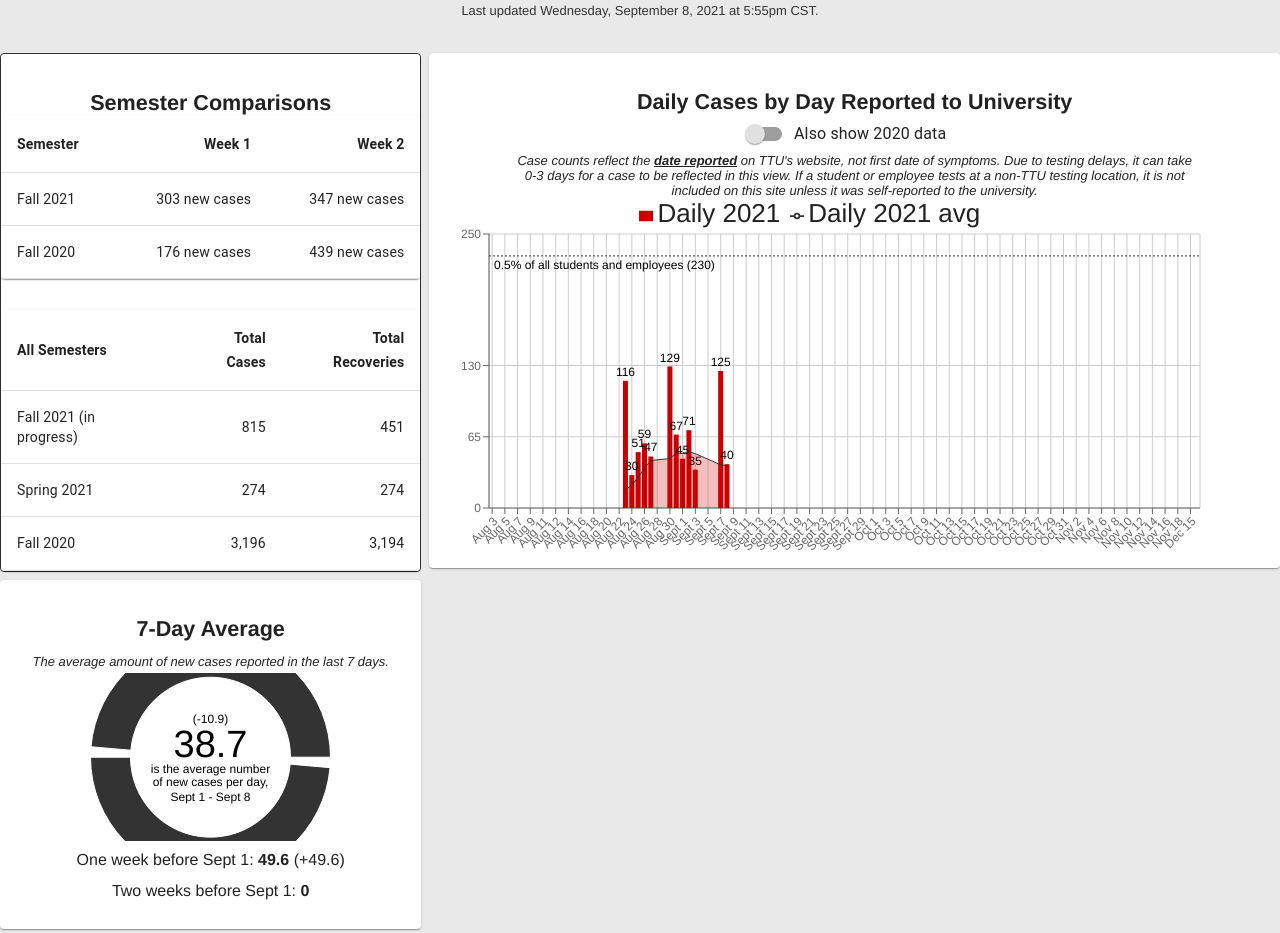
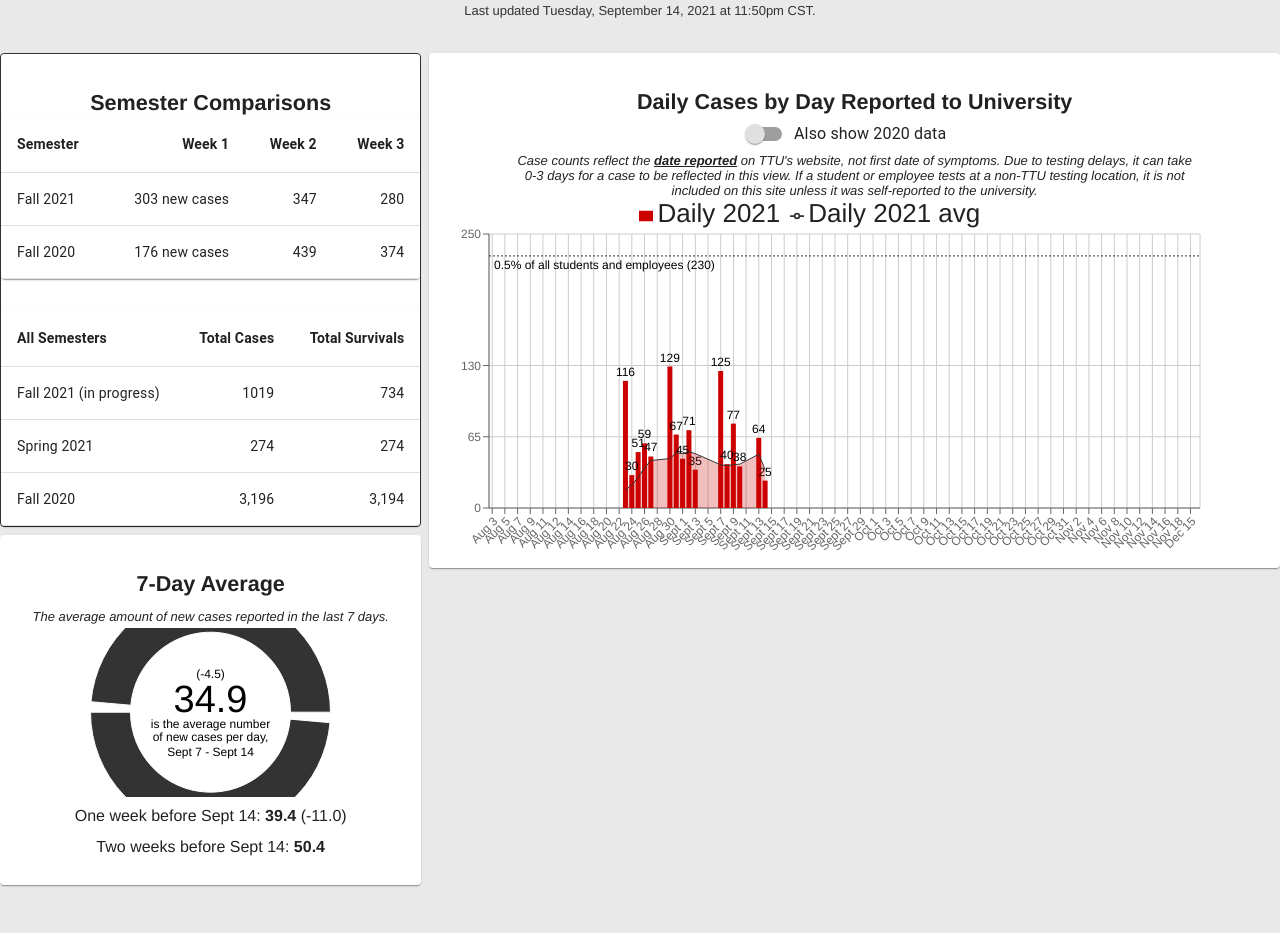
Before and after one commit to adrianaholley/adrianaholley.github.io, a React (Create React App) app: page /#/daily in a window 1280 px wide. Shown: the part 220-1153 px from the top of the page. After the commit the page ends 1109 px from the top, so only its background shows below. Built offline with nearby package versions, Linux system fonts and the light colour scheme.

Commit message:
add fri sept 10 2021 thru tues sept 14 2021

```diff
--- a/src/Newpie.js
+++ b/src/Newpie.js
@@ -9,15 +9,18 @@ const data01 = [{ name: 'Group A', value: 10 }, { name: 'Group B', value: 10 }]
 
 var today = fall2020[todayinarray]
 var weekago = fall2020[todayinarray - 7]
+var twoweeksago = fall2020[todayinarray - 14]
 
 var todaydate = today.Date
 var weekagodate = weekago.Date
+
 var avgtoday = today["Daily 2021 avg"]
 var avgaweekago = weekago["Daily 2021 avg"]
-var avgtwoweeksago = (0)
+var avgtwoweeksago = twoweeksago["Daily 2021 avg"]
 
-var avgtodaychange = "(" + (avgtoday-avgaweekago).toFixed(1) + ")"
-var avgaweekagochange = "(+" + (avgaweekago-avgtwoweeksago) + ")"
+var avgtodaychange = (avgtoday-avgaweekago).toFixed(1)
+var avgaweekagochange = (avgaweekago-avgtwoweeksago).toFixed(1)
+
 class Newpie extends Component {
 
 
@@ -33,7 +36,7 @@ class Newpie extends Component {
                 <ResponsiveContainer width={'100%'} height={"100%"} aspect={isMobile ? ('1.6') : ('2.5')}>
                     <PieChart margin={{ top: 0, left: 0, right: 0, bottom: 0 }} >
                         <Pie data={data01} innerRadius={80} outerRadius={120} fill="#8884d8" paddingAngle={5}>
-                            <Label value={avgtodaychange} position="centerBottom" className='label-top-top' fontSize='12px' />
+                            <Label value={"(" + avgtodaychange + ")"} position="centerBottom" className='label-top-top' fontSize='12px' />
                             <Label value={avgtoday} position="centerBottom" className='label' fontSize='38px' />
                             <Label value="is the average number" position="center" className='label-top' fontSize='12px' />
                             <Label value="of new cases per day, " position="center" className='label-middle' fontSize='12px' />
@@ -44,9 +47,9 @@ class Newpie extends Component {
                 </ResponsiveContainer>
 
                 {/* past projections */}
-                <a><font size="3">One week before {weekagodate}:<b> {avgaweekago} </b> {avgaweekagochange}</font></a>
+                <a><font size="3">One week before {todaydate}:<b> {avgaweekago}</b> ({avgaweekagochange})</font></a>
                 <br />
-                <a><font size="3">Two weeks before {weekagodate}:<b> {avgtwoweeksago}</b></font></a>
+                <a><font size="3">Two weeks before {todaydate}:<b> {avgtwoweeksago}</b></font></a>
 
                 {/* disclaimer */}
                 <p className="popinfo"><i><font size="2">
--- a/src/SemesterComparisons.js
+++ b/src/SemesterComparisons.js
@@ -10,8 +10,8 @@ import Paper from '@material-ui/core/Paper';
 import { Component } from 'react';
 import { fall2020, todayinarray } from './fall2020';
 
-function createData(name, calories, fat) {
-    return { name, calories, fat};
+function createData(name, calories, fat, week3) {
+    return { name, calories, fat, week3};
   }
 
 const rows = [
@@ -21,8 +21,8 @@ const rows = [
   ];
 
 const otherRows = [
-    createData('Fall 2021', '303 new cases', '347 new cases'),
-    createData('Fall 2020', '176 new cases', '439 new cases')
+    createData('Fall 2021', '303 new cases', '347', '280'),
+    createData('Fall 2020', '176 new cases', '439', '374')
 ]
 
 class SemesterComparisons extends Component {
@@ -41,6 +41,7 @@ class SemesterComparisons extends Component {
                                 <TableCell><b>Semester</b></TableCell>
                                 <TableCell align="right"><b>Week 1</b></TableCell>
                                 <TableCell align="right"><b>Week 2</b></TableCell>
+                                <TableCell align="right"><b>Week 3</b></TableCell>
                             </TableRow>
                         </TableHead>
                         <TableBody>
@@ -51,6 +52,7 @@ class SemesterComparisons extends Component {
                                     </TableCell>
                                     <TableCell align="right">{otherRows.calories}</TableCell>
                                     <TableCell align="right">{otherRows.fat}</TableCell>
+                                    <TableCell align="right">{otherRows.week3}</TableCell>
                                 </TableRow>
                             ))}
                         </TableBody>
@@ -65,7 +67,7 @@ class SemesterComparisons extends Component {
                             <TableRow>
                                 <TableCell><b>All Semesters</b></TableCell>
                                 <TableCell align="right"><b>Total Cases</b></TableCell>
-                                <TableCell align="right"><b>Total Recoveries</b></TableCell>
+                                <TableCell align="right"><b>Total Survivals</b></TableCell>
                             </TableRow>
                         </TableHead>
                         <TableBody>
--- a/src/Totalpie.js
+++ b/src/Totalpie.js
@@ -8,6 +8,7 @@ const COLORS = ['#cc0000', '#cccccc'];
 var today = fall2020[todayinarray]
 var weekago = fall2020[todayinarray - 7]
 var twoweeksago = fall2020[todayinarray - 14]
+var threeweeksago = fall2020[todayinarray - 21]
 
 var todaydate = today.Date
 var weekagodate = weekago.Date
@@ -17,11 +18,11 @@ var notinfected = (46000-totaltoday)
 var percentagetoday = (totaltoday/46000*100).toFixed(2)
 var percentageaweekago = (weekago["Total 2021"]/46000*100).toFixed(2)
 var percentagetwoweeksago = (twoweeksago["Total 2021"]/46000*100).toFixed(2)
-var percentagethreeweeksago = (0).toFixed(2)
+var percentagethreeweeksago = (threeweeksago["Total 2021"]/46000*100).toFixed(2)
 
-var percentagetodaychange = "(+" + (percentagetoday-percentageaweekago).toFixed(2) + ")"
-var aweekagochange = "(+" + (percentageaweekago-percentagetwoweeksago).toFixed(2) + ")"
-var twoweeksagochange = "(+" + (percentagetwoweeksago-percentagethreeweeksago).toFixed(2) + ")"
+var percentagetodaychange = "+" + (percentagetoday-percentageaweekago).toFixed(2)
+var aweekagochange = "+" + (percentageaweekago-percentagetwoweeksago).toFixed(2)
+var twoweeksagochange = "+" + (percentagetwoweeksago-percentagethreeweeksago).toFixed(2)
 
 const data01 = [{ name: 'Group A', value: totaltoday }, { name: 'Group B', value: notinfected }] //
 
@@ -43,7 +44,7 @@ class Totalpie extends Component {
                 <ResponsiveContainer width={'100%'} height={"100%"} aspect={isMobile ? ('1.6') : ('2.5')}>
                     <PieChart margin={{ top: 0, left: 0, right: 0, bottom: 0 }} >
                         <Pie data={data01} innerRadius={80} outerRadius={120} fill="#8884d8" paddingAngle={5}>
-                            <Label value={percentagetodaychange} position="centerBottom" className='label-top-top' fontSize='12px' />
+                            <Label value={"(" + percentagetodaychange + ")"} position="centerBottom" className='label-top-top' fontSize='12px' />
                             <Label value={percentagetoday + "%"} position="centerBottom" className='label' fontSize='38px' />
                             <Label value="of Red Raiders have" position="center" className='label-top' fontSize='12px' />
                             <Label value="reported positive results" position="center" className='label-middle' fontSize='12px' />
@@ -54,9 +55,9 @@ class Totalpie extends Component {
                 </ResponsiveContainer>
 
                 {/* past projections */}
-                <a><font size="3">One week before {todaydate}:<b> {percentageaweekago + "%"} </b> {aweekagochange}</font></a>
+                <a><font size="3">One week before {todaydate}:<b> {percentageaweekago + "%"} </b> ({aweekagochange})</font></a>
                 <br />
-                <a><font size="3">Two weeks before {todaydate}:<b> {percentagetwoweeksago + "%"}</b>  {twoweeksagochange}</font></a>
+                <a><font size="3">Two weeks before {todaydate}:<b> {percentagetwoweeksago + "%"}</b>  ({twoweeksagochange})</font></a>
                 <br />
                 <a><font size="3">Three weeks before {todaydate}:<b> {percentagethreeweeksago + "%"} </b></font></a>
 
--- a/src/fall2020.js
+++ b/src/fall2020.js
@@ -1,6 +1,6 @@
 //update daily
-var globaldate = "Last updated Wednesday, September 8, 2021 at 5:55pm CST."
-var todayinarray = 37
+var globaldate = "Last updated Tuesday, September 14, 2021 at 11:50pm CST."
+var todayinarray = 43
 
 const fall2020 = [
 	{
@@ -371,19 +371,25 @@ const fall2020 = [
 		"Date": "Sept 9",
 		"Daily 2020": 35,
 		"Daily 2020 avg": 64.1,
-		"Daily 2021": null,
-		"Daily 2021 avg": null,
+		"Daily 2021": 77,
+		"Daily 2021 avg": 39.6,
 		"Active 2020": 612,
-		"Total 2020": 1055
+		"Active 2021": 305,
+		"Total 2020": 1055,
+		"Total 2021": 892,
+		"Total Recoveries 2021": 587
 	},
 	{
 		"Date": "Sept 10",
 		"Daily 2020": 9,
 		"Daily 2020 avg": 58.7,
-		"Daily 2021": null,
-		"Daily 2021 avg": null,
+		"Daily 2021": 38,
+		"Daily 2021 avg": 40.0,
 		"Active 2020": 543,
-		"Total 2020": 1064
+		"Active 2021": 314,
+		"Total 2020": 1064,
+		"Total 2021": 930,
+		"Total Recoveries 2021": 616
 	},
 	{
 		"Date": "Sept 11",
@@ -407,19 +413,25 @@ const fall2020 = [
 		"Date": "Sept 13",
 		"Daily 2020": null,
 		"Daily 2020 avg": null,
-		"Daily 2021": null,
-		"Daily 2021 avg": null,
+		"Daily 2021": 64,
+		"Daily 2021 avg": 49.1,
 		"Active 2020": null,
-		"Total 2020": null
+		"Active 2021": 299,
+		"Total 2020": null,
+		"Total 2021": 994,
+		"Total Recoveries 2021": 695
 	},
 	{
 		"Date": "Sept 14",
 		"Daily 2020": 189,
 		"Daily 2020 avg": 47.9,
-		"Daily 2021": null,
-		"Daily 2021 avg": null,
+		"Daily 2021": 25,
+		"Daily 2021 avg": 34.9,
 		"Active 2020": 461,
-		"Total 2020": 1280
+		"Active 2021": 285,
+		"Total 2020": 1280,
+		"Total 2021": 1019,
+		"Total Recoveries 2021": 734
 	},
 	{
 		"Date": "Sept 15",
--- a/src/totalgraph.js
+++ b/src/totalgraph.js
@@ -73,7 +73,7 @@ class Totalgraph extends Component {
 								<YAxis
 									fontSize="12"
 									domain={this.state.PastDataIsOff ?
-										(['dataMin - 116', 'dataMax + 50'])
+										(['dataMin - 116', 'dataMax + 181'])
 										: (['dataMin - 18', 'dataMax + 103'])}
 								/>) : (
 								<YAxis interval={8} scale="log" domain={['0', 'dataMax + 350']} fontSize="12" />)
@@ -130,6 +130,7 @@ class Totalgraph extends Component {
                             <ReferenceLine y={460} stroke="#333" strokeDasharray="2"><Label value="1.0% of all students and employees (460)" position="insideTopLeft" fontSize={isMobile ? ("8") : ("12")}></Label></ReferenceLine>
                             <ReferenceLine y={690} stroke="#333" strokeDasharray="2"><Label value="1.5% of all students and employees (690)" position="insideTopLeft" fontSize={isMobile ? ("8") : ("12")}></Label></ReferenceLine>
                             <ReferenceLine y={920} stroke="#333" strokeDasharray="2"><Label value="2.0% of all students and employees (920)" position="insideTopLeft" fontSize={isMobile ? ("8") : ("12")}></Label></ReferenceLine>
+                            <ReferenceLine y={1150} stroke="#333" strokeDasharray="2"><Label value="2.5% of all students and employees (1150)" position="insideTopLeft" fontSize={isMobile ? ("8") : ("12")}></Label></ReferenceLine>
                             <ReferenceLine y={1380} stroke="#333" strokeDasharray="2"><Label value="3.0% of all students and employees (1380)" position="insideTopLeft" fontSize={isMobile ? ("8") : ("12")}></Label></ReferenceLine>
                             <ReferenceLine y={1840} stroke="#333" strokeDasharray="2"><Label value="4.0% of all students and employees (1840)" position="insideTopLeft" fontSize={isMobile ? ("8") : ("12")}></Label></ReferenceLine>
                             <ReferenceLine y={2300} stroke="#333" strokeDasharray="2"><Label value="5.0% of all students and employees (2300)" position="insideTopLeft" fontSize={isMobile ? ("8") : ("12")}></Label></ReferenceLine>
```
